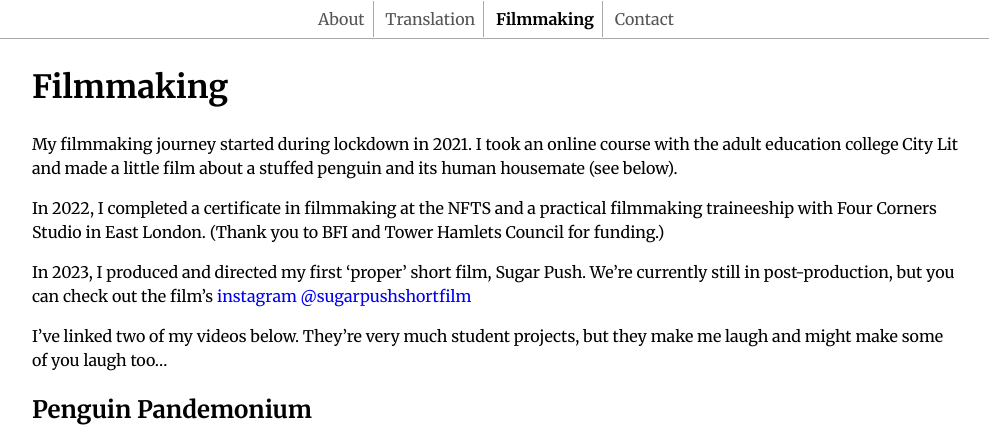
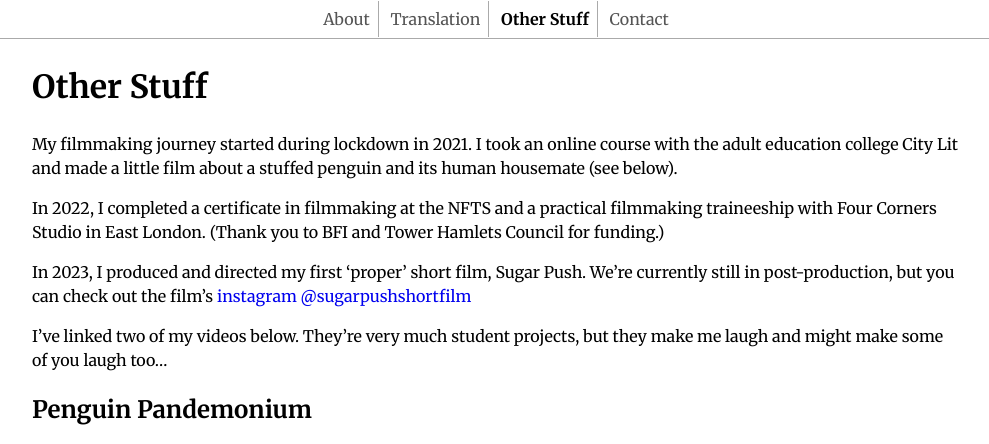
Before and after one commit to iwonaluszowicz/iwonaluszowicz.github.io, a Jekyll site: the page built from Other Stuff.markdown, in a window 1280 px wide and 900 px high, cut to the strip 0-444 px from the top of the window. Shown: the whole strip, without its empty margins (144-1133 px from the left). Built offline with Jekyll 4.4.1, drawn with Linux system fonts in a browser that asks for light colours.

Commit message:
Update Other Stuff.markdown

```diff
--- a/Other Stuff.markdown
+++ b/Other Stuff.markdown
@@ -1,5 +1,5 @@
 ---
-title: Filmmaking
+title: Other Stuff
 include_in_nav: true
 nav_order: 3
 permalink: /filmmaking/
```
